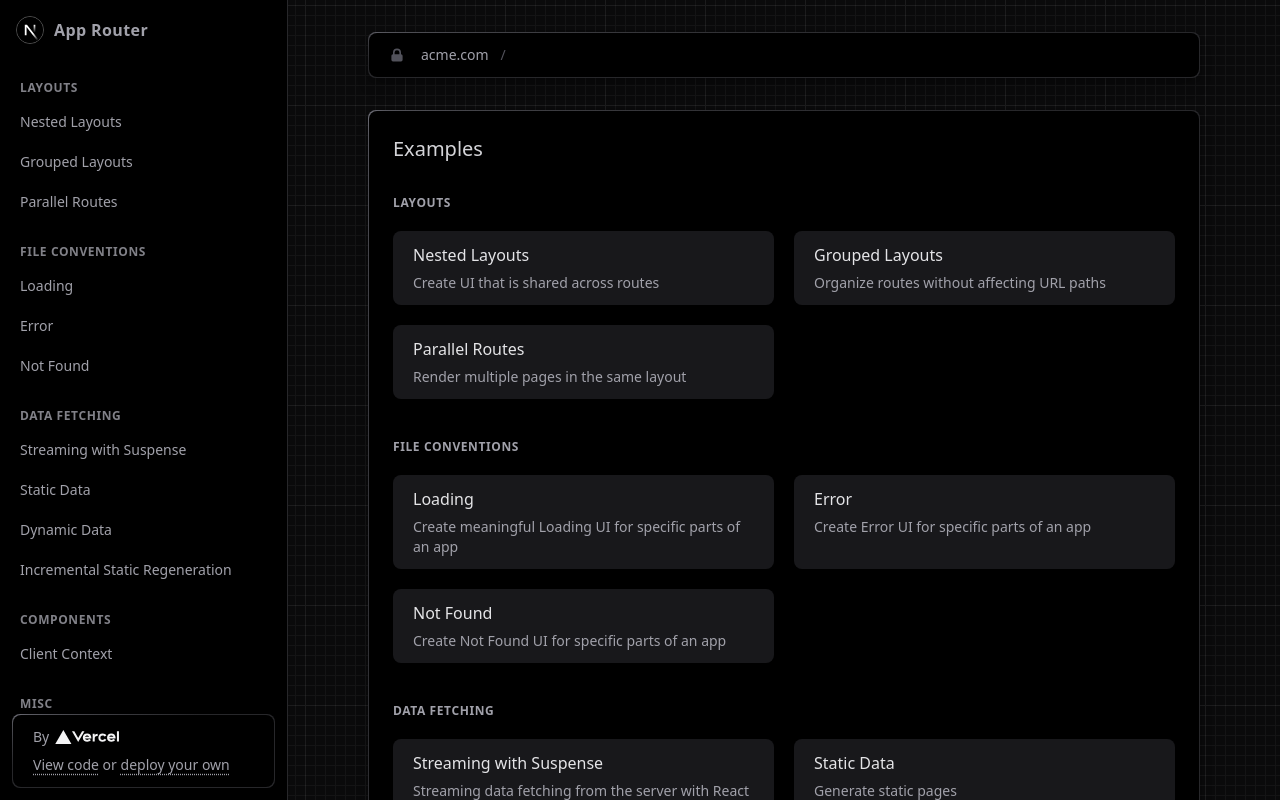
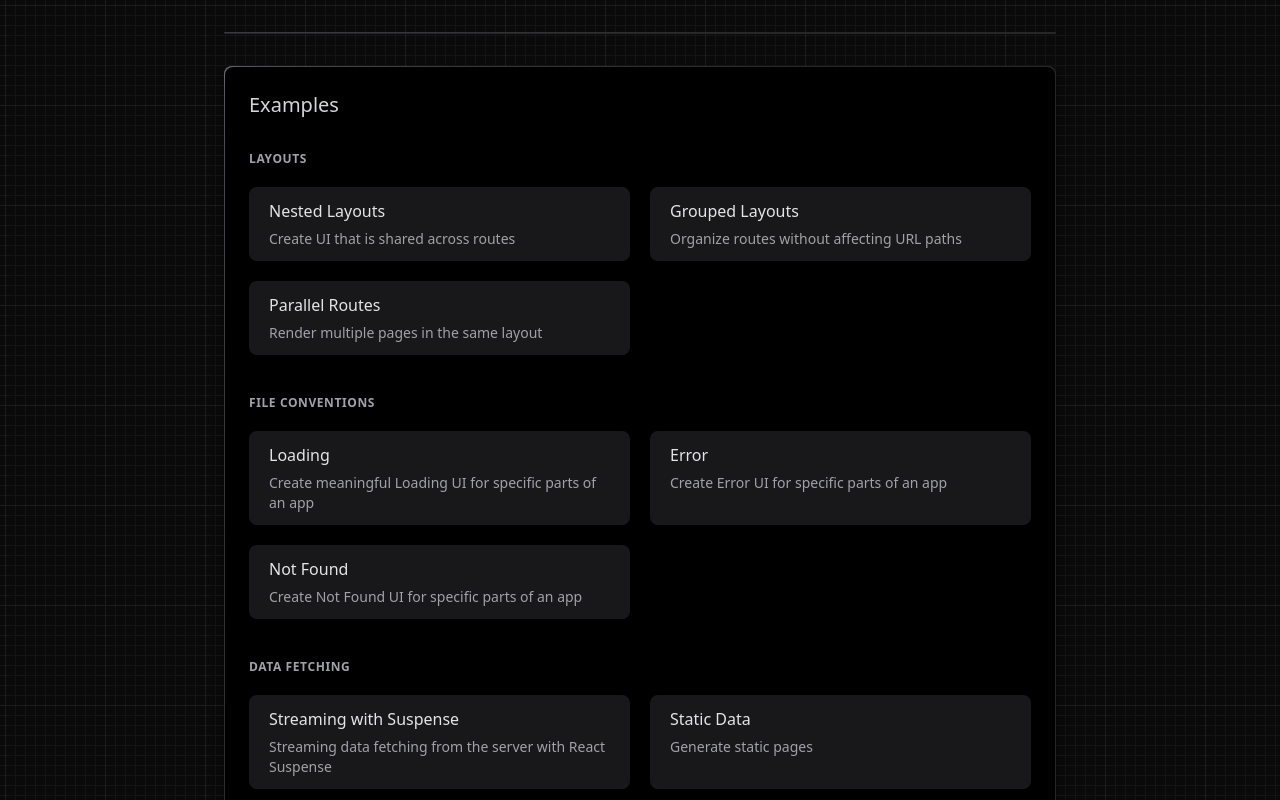
Before and after one commit to ashlink11/app-directory, a Next.js app: page / in a window 1280 px wide. Shown: the top 800 px of the page. Built offline with nearby package versions, Linux system fonts and the light colour scheme.

Commit message:
basic app structure (one col of cards)

```diff
--- a/app/layout.tsx
+++ b/app/layout.tsx
@@ -30,20 +30,12 @@
   return (
     <html lang="en" className="[color-scheme:dark]">
       <body className="bg-gray-1100 overflow-y-scroll bg-[url('/grid.svg')] pb-36">
-        <GlobalNav />
-
-        <div className="lg:pl-72">
+        <div className="">
           <div className="mx-auto max-w-4xl space-y-8 px-2 pt-20 lg:px-8 lg:py-8">
-            <div className="bg-vc-border-gradient rounded-lg p-px shadow-lg shadow-black/20">
-              <div className="rounded-lg bg-black">
-                <AddressBar />
-              </div>
-            </div>
-
+            <div className="bg-vc-border-gradient rounded-lg p-px shadow-lg shadow-black/20"></div>
             <div className="bg-vc-border-gradient rounded-lg p-px shadow-lg shadow-black/20">
               <div className="rounded-lg bg-black p-3.5 lg:p-6">{children}</div>
             </div>
-            <Byline className="fixed sm:hidden" />
           </div>
         </div>
       </body>
```
Also changed, not shown: 1 other file (tests, documents, lock files or other folders).
